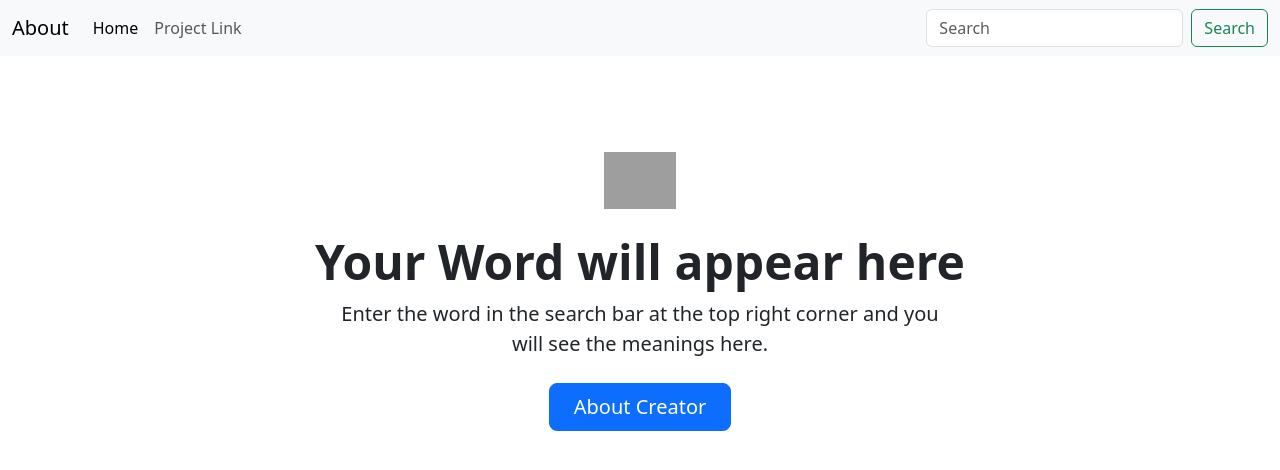
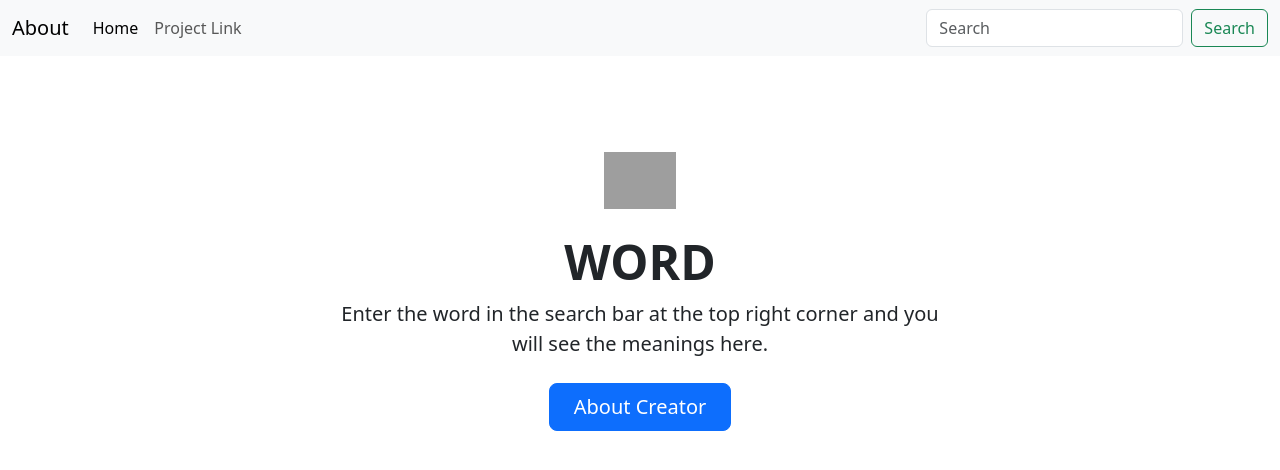
Before and after one commit to jatin-choubey/dictionary, a plain HTML site: page index.html in a window 1280 px wide. Drawn offline with nearby package versions, Linux system fonts and the light colour scheme; grey boxes are pictures that could not be loaded.

Commit message:
Update index.html

```diff
--- a/index.html
+++ b/index.html
@@ -33,7 +33,7 @@
       <div>
         <div class="px-4 py-5 my-5 text-center">
             <img class="d-block mx-auto mb-4" src="https://raw.githubusercontent.com/danklammer/bytesize-icons/210d2f81c340c838053eed4c5a0385fbf2a033e9/dist/icons/book.svg" alt="" width="72" height="57">
-            <h1 class="display-5 fw-bold"><span id="wordheading">Your Word will appear here</span></h1>
+            <h1 class="display-5 fw-bold"><span id="wordheading">WORD</span></h1>
             <div class="col-lg-6 mx-auto">
               <p class="lead mb-4"><span id="definition">Enter the word in the search bar at the top right corner and you will see the meanings here.</span></p>
               <div class="d-grid gap-2 d-sm-flex justify-content-sm-center">
```
